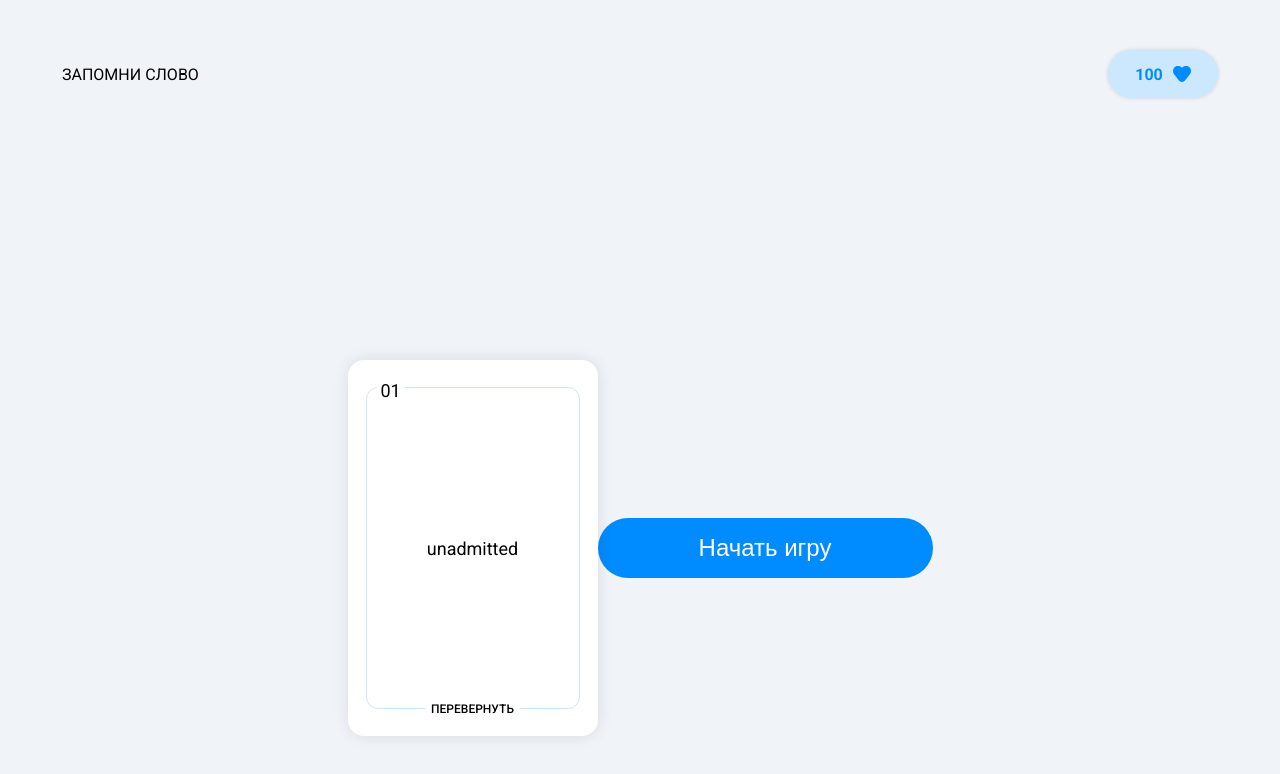
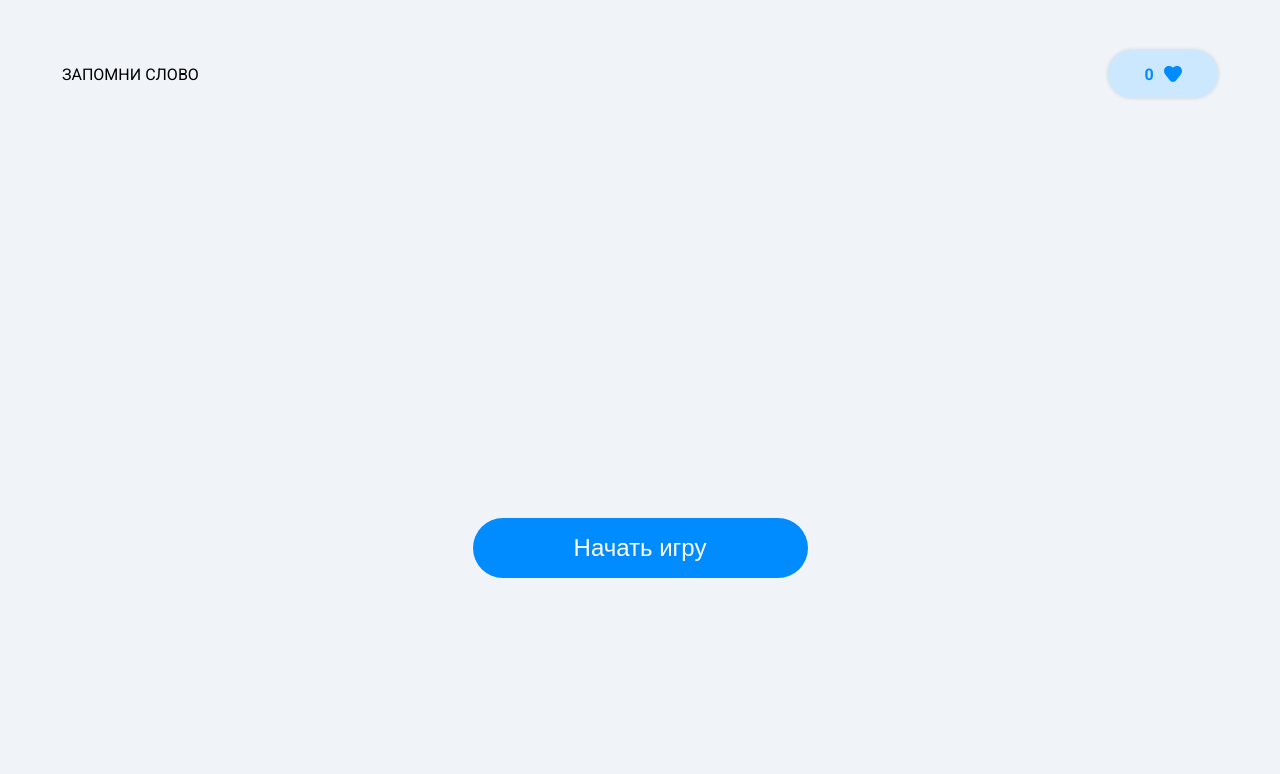
Before and after one commit to matveyBaklykov/homework-vue, a Vue app: page / in a window 1280 px wide. Shown: the top 774 px of the page. Built offline with nearby package versions, Linux system fonts and the light colour scheme.

Commit message:
added ref

```diff
--- a/src/App.vue
+++ b/src/App.vue
@@ -1,14 +1,21 @@
 <script setup>
+  import { ref } from 'vue'
   import Button from './components/Button.vue';
   import Card from './components/Card.vue';
   import Header from './components/Header.vue';
+
+  const gameStarted = ref(false)
+
+  const startGame = () => {
+    gameStarted.value = true
+  }
 </script>
 
 <template>
   <Header ></Header>
   <main class="main">
-    <Card />
-    <Button>
+    <Card v-if="gameStarted"/>
+    <Button v-show="!gameStarted" @click="startGame">
     Начать игру
     </Button>
   </main>
--- a/src/components/Card.vue
+++ b/src/components/Card.vue
@@ -2,42 +2,51 @@
 import { ref, computed } from 'vue'
 import IconRight from '../icons/IconRight.vue'
 import IconWrong from '../icons/IconWrong.vue'
-let word = ref('unadmitted')
-const status = ref('unanswered')
-const result = ref(null)
-function changeWord() {
-    if (status.value === 'unanswered') {
-    word.value = 'непризнанный'
-    status.value = 'answered'
-  }
-}
-function answerRight() {
-    result.value = 'right'
-}
-function answerWrong() {
-    result.value = 'wrong'
+
+
+
+let cardInfo = ref({
+  word: 'unadmitted',
+  translation: 'непризнанный',
+  state: "closed", // closed or open
+  status: "pending" // sucess, fail or open
+})
+
+function flip () {
+  cardInfo.value.state = "open"
 }
 
-const completed = computed(() => result.value !== null)
+const answerWrong = () => {
+  cardInfo.value.status = 'fail'
+}
+
+const answerRight = () => {
+  cardInfo.value.status = 'success'
+}
+
+const isCardFinished = computed(() => cardInfo.value.status === 'fail' || cardInfo.value.status === 'success')
+
+
+
 </script>
 
 <template>
-    <div class="card" @click="changeWord">
+    <div class="card" @click="flip()">
       <div class="card-side card-front">
         <div class="inner-border">
-          <div class="word">{{ word }}</div>
+          <div class="word">{{ cardInfo.state === 'closed' ? cardInfo.word : cardInfo.translation }}</div>
           <div class="result">
-            <IconRight v-if="result === 'right'" :width="36" :height="36"/>
-            <IconWrong v-if="result === 'wrong'" :width="40" :height="40"/>
+            <IconRight v-if="cardInfo.status === 'success'" :width="36" :height="36"/>
+            <IconWrong v-if="cardInfo.status === 'fail'" :width="40" :height="40"/>
           </div>
           <div class="number">01</div>
-          <div class="flip" v-if="status === 'unanswered'">ПЕРЕВЕРНУТЬ</div>
+          <div class="flip" >ПЕРЕВЕРНУТЬ</div>
 
-          <div class="flipped" v-if="status === 'answered' && !completed">
+          <div class="flipped" v-if="cardInfo.state === 'open' && !isCardFinished">
             <IconWrong @click="answerWrong"/>
             <IconRight @click="answerRight"/>
           </div>
-          <div class="flip" v-if="completed">ЗАВЕРШЕНО</div>
+          <div class="flip" v-if="isCardFinished">ЗАВЕРШЕНО</div>
         </div>
       </div>
     </div>
--- a/src/components/Header.vue
+++ b/src/components/Header.vue
@@ -1,13 +1,14 @@
 <script setup>
+    import { ref } from 'vue'
     import Score from './Score.vue';
 
-    const score = 100
+    let scoreTotal = ref(0)
 </script>
 
 <template>
     <header class="header">
         <div class="name">ЗАПОМНИ СЛОВО</div>
-        <Score :score="score"/>
+        <Score :score="scoreTotal"/>
     </header>
 </template>
 
```
